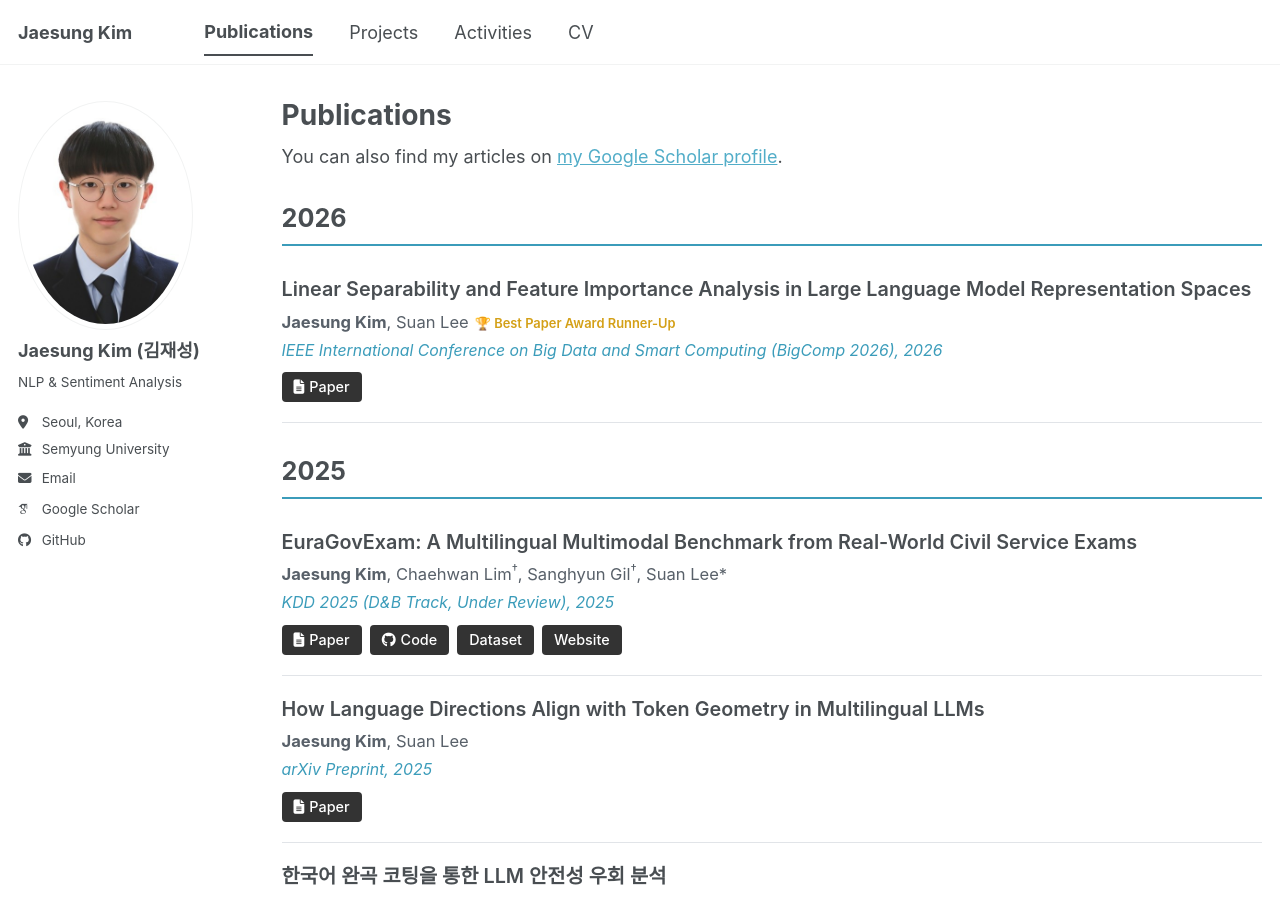
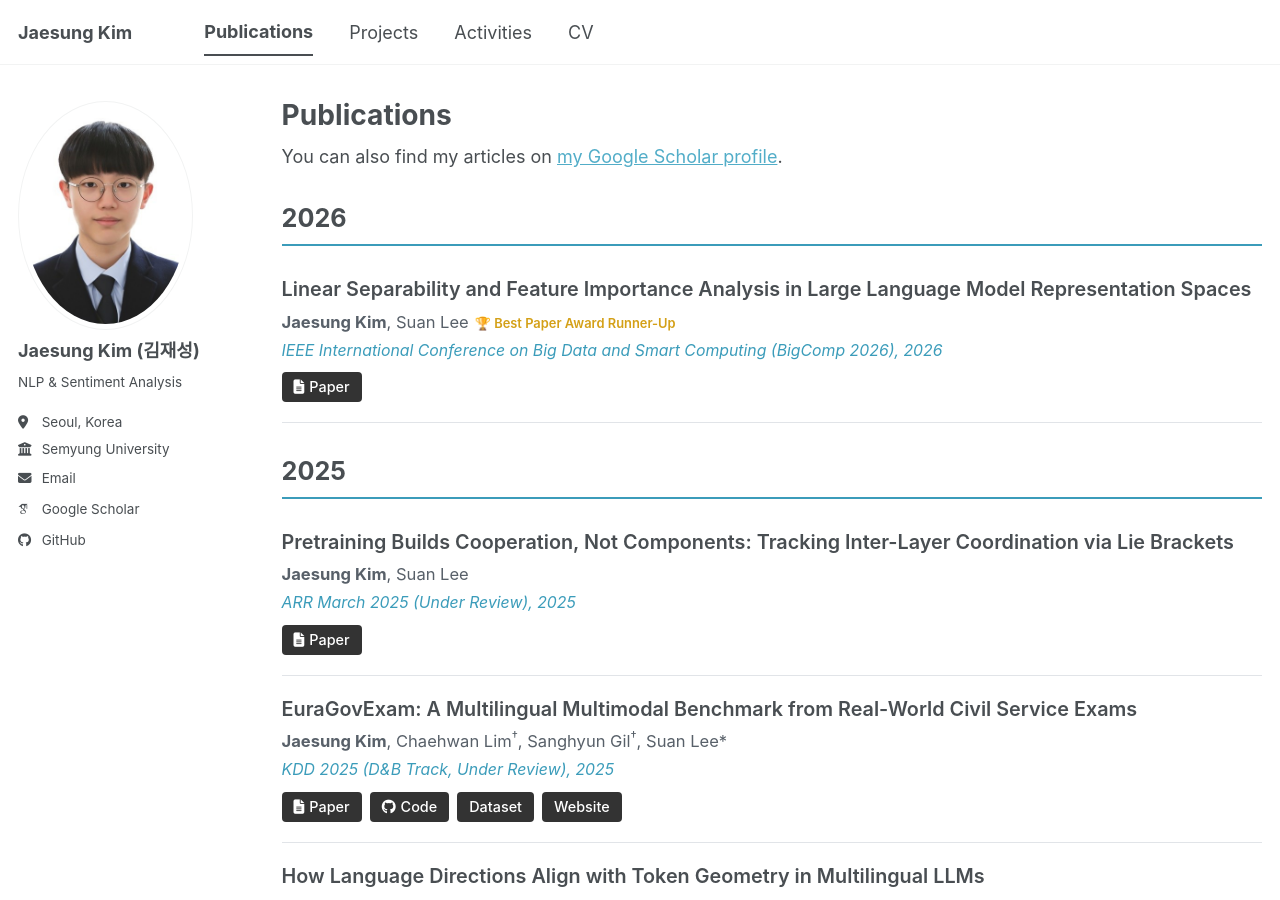
Before and after one commit to thisiskorea/CV, a Jekyll site: the page built from _pages/publications.html, in a window 1280 px wide and 900 px high. Built offline with Jekyll 4.4.1, drawn with Linux system fonts in a browser that asks for light colours; some web fonts are replaced; a script bundle is joined from its source files by our own code; library files that are not in the unit come from our copies.

Commit message:
Add Lie Brackets paper (ARR March 2025, under review)
https://claude.ai/code/session_01CU9SVkWVuVsgHzfbJU88mX

```diff
--- /dev/null
+++ b/_publications/2025-12-02-lie-brackets.md
@@ -0,0 +1,42 @@
+---
+title: "Pretraining Builds Cooperation, Not Components: Tracking Inter-Layer Coordination via Lie Brackets"
+collection: publications
+category: manuscripts
+permalink: /publication/2025-lie-brackets
+date: 2025-12-02
+venue: 'ARR March 2025 (Under Review)'
+citation_authors: '<strong>Jaesung Kim</strong>, Suan Lee'
+paperurl: ''
+excerpt: ''
+---
+
+<link rel="stylesheet" href="/CV/assets/css/pub-detail.css">
+
+<div class="arxiv-wrap">
+  <div class="arxiv-sidebar">
+    <span class="arxiv-label">Authors</span>
+    <span class="arxiv-value"><strong>Jaesung Kim</strong>, Suan Lee</span>
+
+    <span class="arxiv-label">Status</span>
+    <span class="arxiv-value">Under Review</span>
+
+    <span class="arxiv-label">Venue</span>
+    <span class="arxiv-value">ARR March 2025<br><span style="font-size:0.88em;color:#888;">ACL Rolling Review</span></span>
+  </div>
+
+  <div class="arxiv-main">
+    <div class="arxiv-section-title">Abstract</div>
+    <div class="arxiv-abstract">
+      This work investigates how pretraining shapes inter-layer coordination in large language models by analyzing the evolution of Lie brackets between layer-wise transformations. We demonstrate that pretraining primarily builds cooperation between layers rather than refining individual components, revealing that the functional composition of layers develops structured algebraic relationships through training. Our analysis provides new insights into the internal dynamics of transformer pretraining and the emergence of coordinated representations across layers.
+    </div>
+
+    <div class="arxiv-section-title">Keywords</div>
+    <div class="arxiv-keywords">
+      <span>Lie Brackets</span>
+      <span>Inter-Layer Coordination</span>
+      <span>Pretraining Dynamics</span>
+      <span>LLM Interpretability</span>
+      <span>Representation Analysis</span>
+    </div>
+  </div>
+</div>
```
Also changed, not shown: _pages/about.md (+6 -0 lines).
